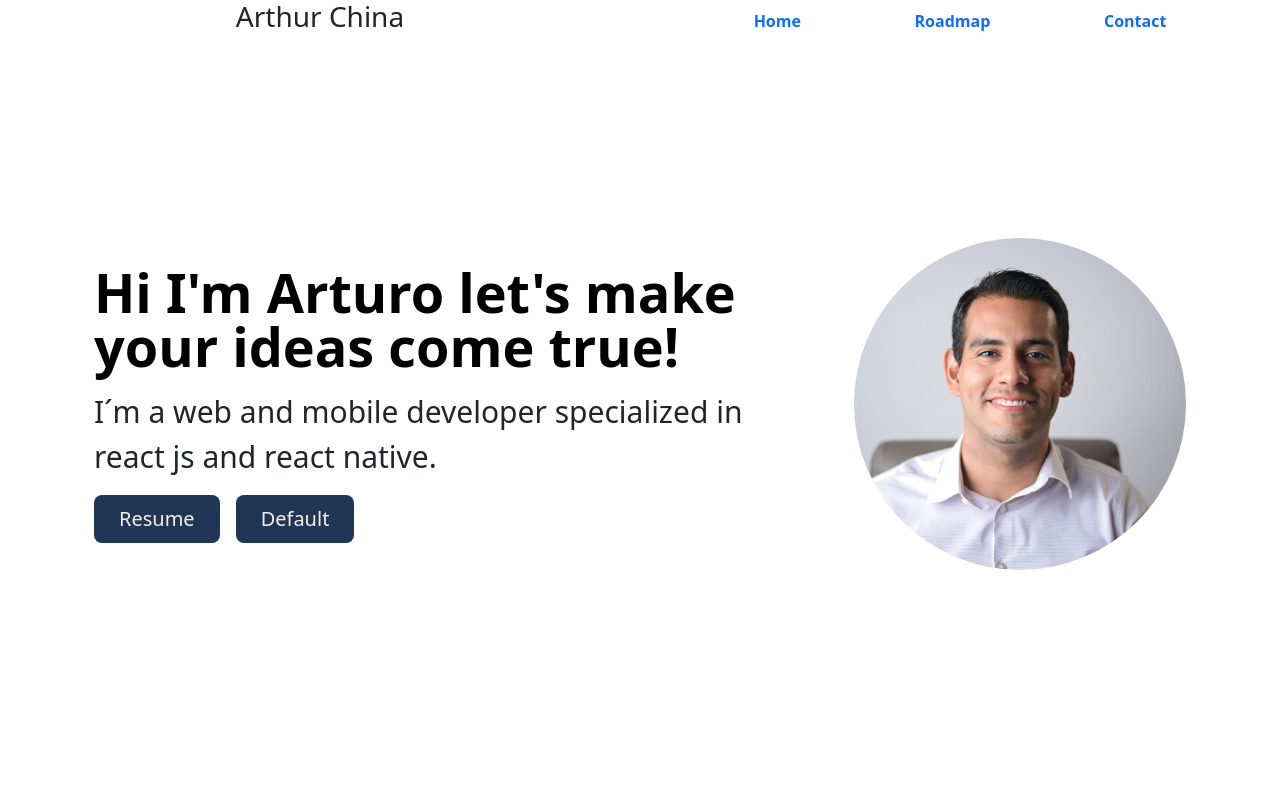
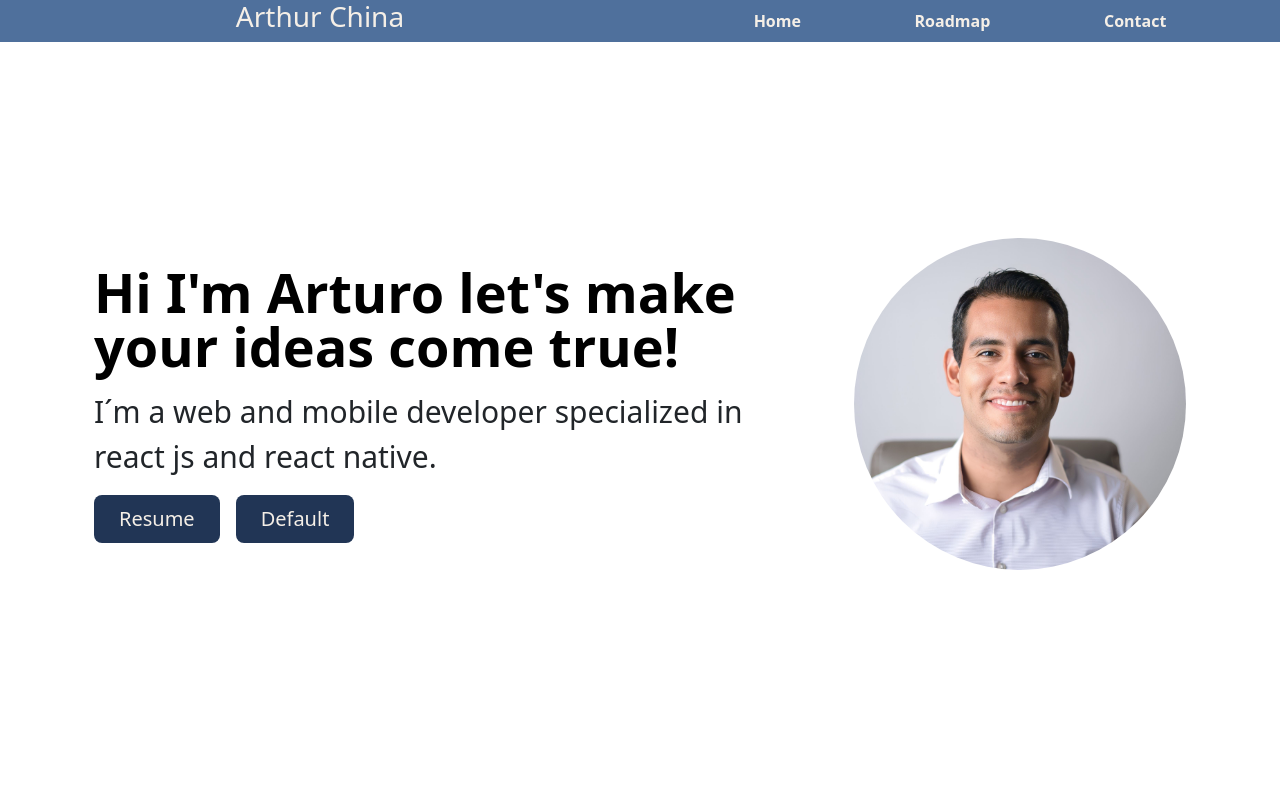
Before and after one commit to arthurchina92/personal-site-arthur-china, a plain HTML site: page src/index.html in a window 1280 px wide. Shown: the top 800 px of the page. Drawn offline with nearby package versions, Linux system fonts and the light colour scheme.

Commit message:
Nav bar background color

```diff
--- a/src/css/style.css
+++ b/src/css/style.css
@@ -1,7 +1,13 @@
 #F5EFE7 #D8C4B6 #4F709C #213555 body {
   background-color: #f5efe7;
 }
-
+.header {
+  background-color: #4f709c;
+  color: #f5efe7;
+}
+.nav-link {
+  color: #f5efe7;
+}
 .home {
   height: 100vh;
   justify-content: center;
```
